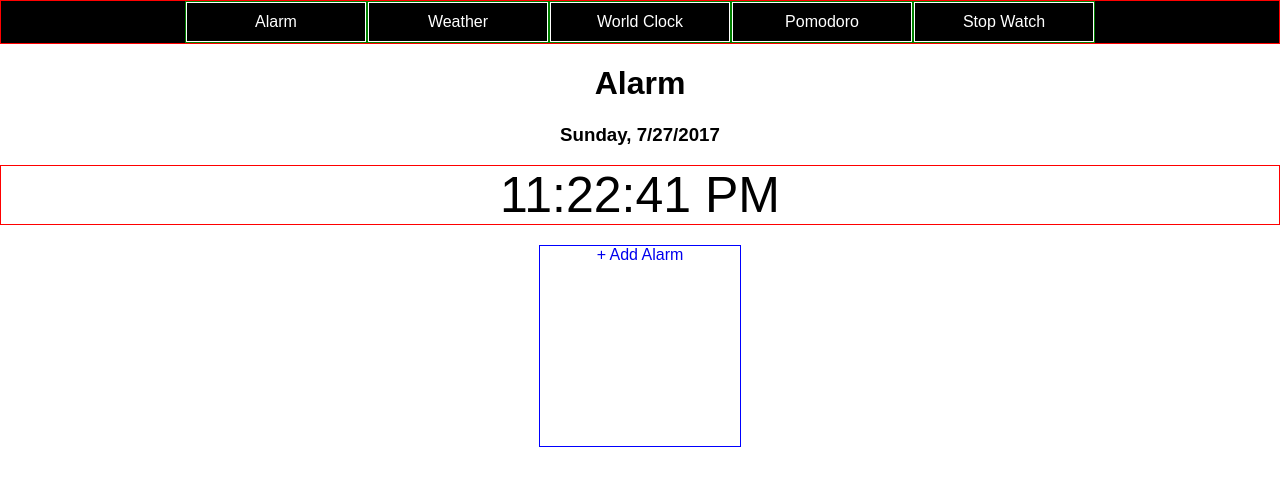
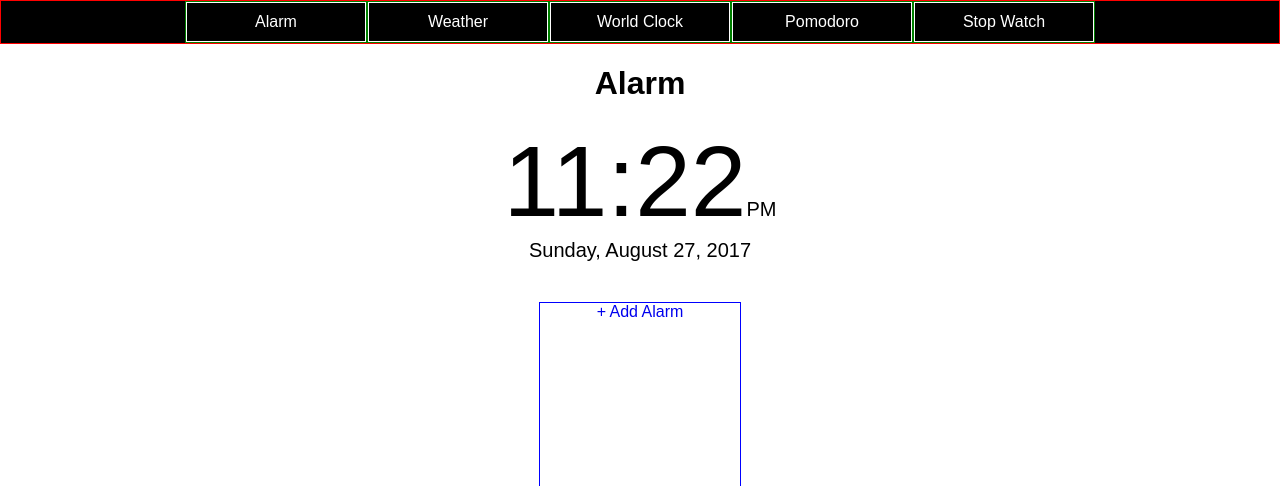
Before and after one commit to dpark926/my_momentum, a React (Create React App) app in the folder countdown_alarm_client/: page /alarm in a window 1280 px wide. Shown: the top 486 px of the page. Built offline with nearby package versions, Linux system fonts and the light colour scheme; no server answers.

Commit message:
modify time display in Alarm

```diff
--- a/countdown_alarm_client/src/containers/TimeDate.js
+++ b/countdown_alarm_client/src/containers/TimeDate.js
@@ -14,14 +14,12 @@ class TimeDate extends Component {
       year: d.getFullYear(),
       hour: d.getHours(),
       minute: d.getMinutes(),
-      second: d.getSeconds(),
-      time: d.toLocaleTimeString(),
+      // second: d.getSeconds(),
+      // time: d.toLocaleTimeString(),
     }
-
-    this.countingSecond = this.countingSecond.bind(this)
   }
 
-  countingSecond() {
+  countingMinute = () => {
     let d = new Date()
     this.setState({
       day: d.getDay(),
@@ -30,24 +28,24 @@ class TimeDate extends Component {
       year: d.getFullYear(),
       hour: d.getHours(),
       minute: d.getMinutes(),
-      second: d.getSeconds(),
-      milliseconds: d.getMilliseconds(),
-      time: d.toLocaleTimeString()
+      // second: d.getSeconds(),
+      // milliseconds: d.getMilliseconds(),
+      // time: d.toLocaleTimeString()
     })
   }
 
-  componentWillMount() {
-    setInterval(this.countingSecond, 1000)
+  componentWillMount = () => {
+    setInterval(this.countingMinute, 60000)
   }
 
-  render() {
+  render = () => {
     const months = ["January", "February", "March", "April", "May", "June", "July", "August", "September", "November", "December"]
     const days = ["Sunday", "Monday", "Tuesday", "Wednesday", "Thursday", "Friday", "Saturday"]
 
     return (
-      <div className='timeclock-main'>
-        <h3 className='timeclock-text'>{days[this.state.day]}, {this.state.month}/{this.state.date}/{this.state.year}</h3>
-        <div className='counting-time'>{this.state.time}</div>
+      <div className='timedate-wrapper'>
+        <div className='counting-time'>{this.state.hour % 12}:{this.state.minute < 10 ? "0" + this.state.minute : this.state.minute}<span className="am">{this.state.hour < 13 ? "AM" : "PM"}</span></div>
+        <div className='timedate-date'>{days[this.state.day]}, {months[this.state.month]} {this.state.date}, {this.state.year}</div>
       </div>
     )
   }
--- a/countdown_alarm_client/src/styles/TimeDate.css
+++ b/countdown_alarm_client/src/styles/TimeDate.css
@@ -1,4 +1,13 @@
+.timedate-wrapper {
+  /*border: 1px solid black;*/
+  margin: 20px;
+}
+
 .counting-time {
-  border: 1px solid red;
-  font-size: 50px;
+  /*border: 1px solid red;*/
+  font-size: 100px;
 }
+
+.timedate-date {
+  font-size: 20px;
+}
```
